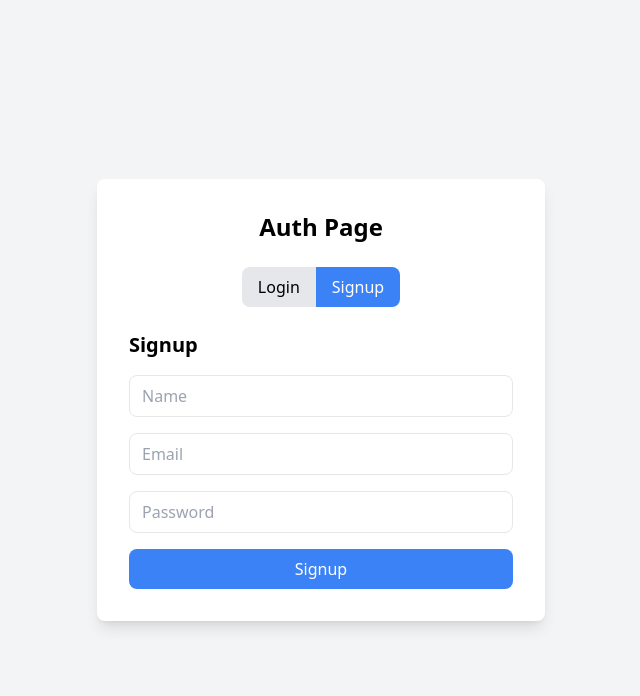
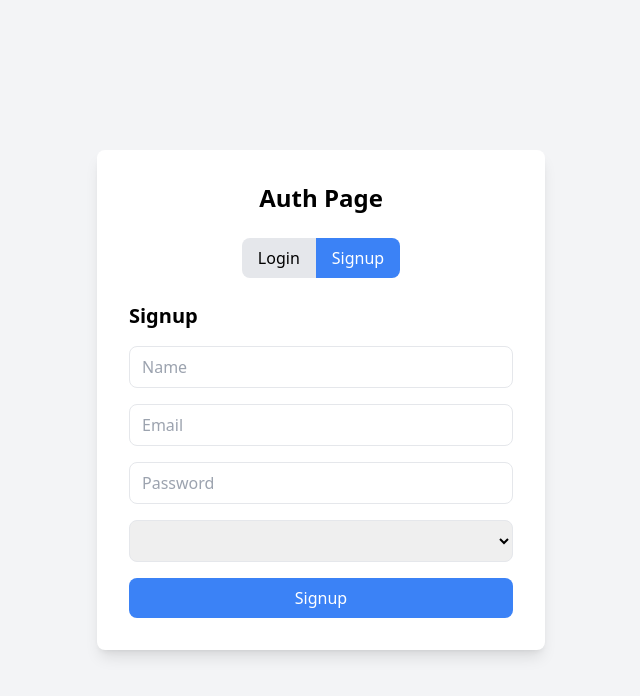
Before and after one commit to darlingson/primary-school-smis-frontend, a Nuxt app: page /auth in a window 1280 px wide. Both pictures are taken after a click on the button "Signup". Shown: the top 696 px of the page, without its empty margins (319-959 px from the left). Built offline with nearby package versions, Linux system fonts and the light colour scheme.

Commit message:
modified route and form to add role when a user is sigining up

```diff
--- a/pages/auth.vue
+++ b/pages/auth.vue
@@ -34,7 +34,8 @@
                     <h2 class="text-xl font-semibold mb-4">Signup</h2>
                     <form @submit.prevent="signup">
                         <div class="mb-4">
-                            <input v-model="signupName" type="text" placeholder="Name" class="w-full px-3 py-2 border rounded-lg" required />
+                            <input v-model="signupName" type="text" placeholder="Name"
+                                class="w-full px-3 py-2 border rounded-lg" required />
                         </div>
                         <div class="mb-4">
                             <input v-model="signupEmail" type="email" placeholder="Email"
@@ -43,6 +44,13 @@
                         <div class="mb-4">
                             <input v-model="signupPassword" type="password" placeholder="Password"
                                 class="w-full px-3 py-2 border rounded-lg" required />
+                        </div>
+                        <div class="mb-4">
+                            <select v-model="signupRole" class="w-full px-3 py-2 border rounded-lg" required>
+                                <option value="" disabled selected>Select role</option>
+                                <option value="schoolAdmin">School Admin</option>
+                                <option value="teacher">Teacher</option>
+                            </select>
                         </div>
                         <button type="submit" class="w-full bg-blue-500 text-white px-4 py-2 rounded-lg">
                             Signup
@@ -67,6 +75,7 @@ const showLogin = ref<boolean>(true);
 const loginError = ref<string | null>(null);
 const signupError = ref<string | null>(null);
 const signupName = ref<string | null>('');
+const signupRole = ref<string|null>(null)
 
 const router = useRouter();
 
@@ -92,9 +101,9 @@ const login = async () => {
 const signup = async () => {
     signupError.value = null;
     try {
-        const { data } = await useFetch<{ token: string;message?: string }>('/api/auth/signup', {
+        const { data } = await useFetch<{ token: string; message?: string }>('/api/auth/signup', {
             method: 'POST',
-            body: { email: signupEmail.value, password: signupPassword.value, name: signupName.value }
+            body: { email: signupEmail.value, password: signupPassword.value, name: signupName.value, role:signupRole }
         });
         console.log(data)
         if (data?.value?.token) {
```
Also changed, not shown: 1 other file (tests, documents, lock files or other folders).
